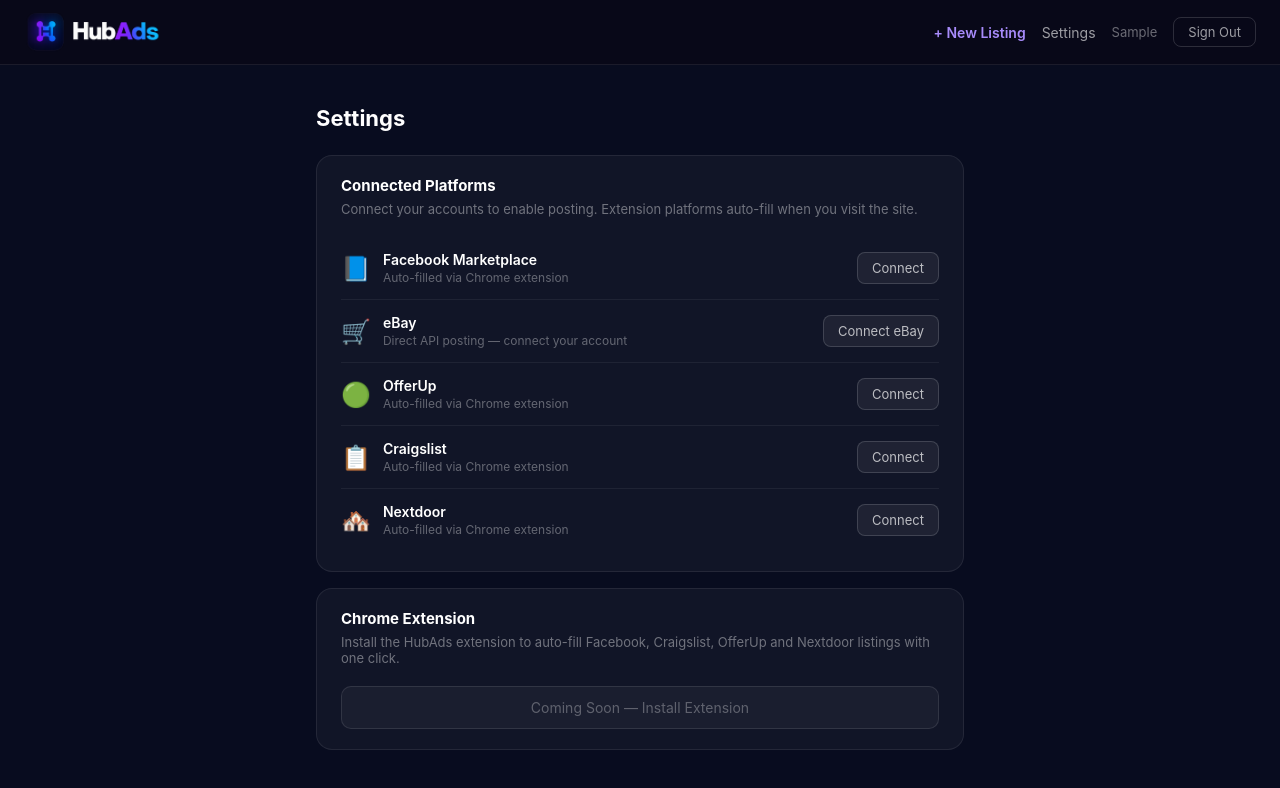
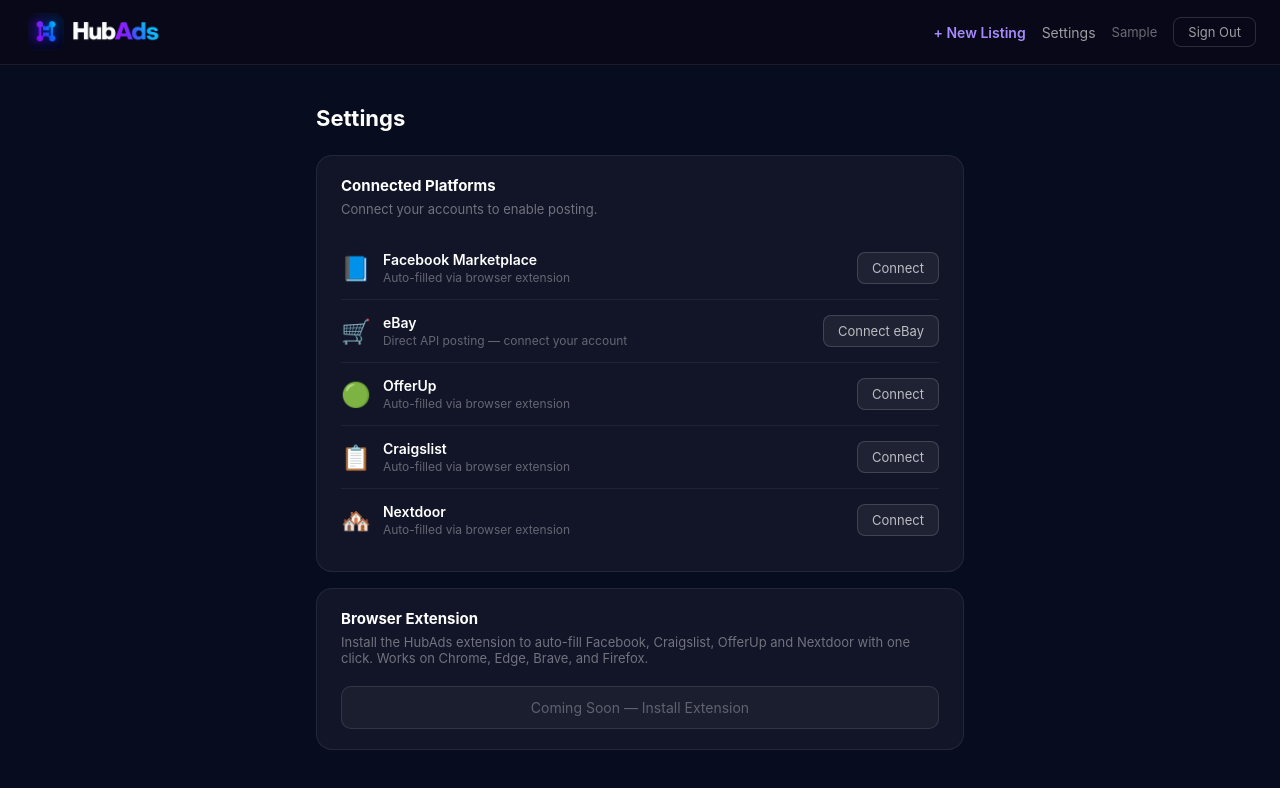
Before and after one commit to splainbryan-dev/listapp-client, a React (Vite) app: page /settings in a window 1280 px wide. Shown: the top 788 px of the page. Built offline with nearby package versions, Linux system fonts and the light colour scheme; no server answers; sample sign-in values are in the browser's storage.

Commit message:
fix platform inputs independent per platform

```diff
--- a/src/pages/Settings.jsx
+++ b/src/pages/Settings.jsx
@@ -2,17 +2,17 @@
 import api from '../services/api'
 
 const ALL_PLATFORMS = [
-  { id: 'facebook', label: 'Facebook Marketplace', icon: '📘', note: 'Auto-filled via Chrome extension' },
-  { id: 'ebay', label: 'eBay', icon: '🛒', note: 'Direct API posting — connect your account' },
-  { id: 'offerup', label: 'OfferUp', icon: '🟢', note: 'Auto-filled via Chrome extension' },
-  { id: 'craigslist', label: 'Craigslist', icon: '📋', note: 'Auto-filled via Chrome extension' },
-  { id: 'nextdoor', label: 'Nextdoor', icon: '🏘️', note: 'Auto-filled via Chrome extension' },
+  { id: 'facebook', label: 'Facebook Marketplace', icon: '📘', note: 'Auto-filled via browser extension' },
+  { id: 'ebay', label: 'eBay', icon: '🛒', note: 'Direct API posting — connect your account', fieldLabel: 'eBay username' },
+  { id: 'offerup', label: 'OfferUp', icon: '🟢', note: 'Auto-filled via browser extension' },
+  { id: 'craigslist', label: 'Craigslist', icon: '📋', note: 'Auto-filled via browser extension', fieldLabel: 'Email address' },
+  { id: 'nextdoor', label: 'Nextdoor', icon: '🏘️', note: 'Auto-filled via browser extension' },
 ]
 
 const Settings = () => {
   const [connected, setConnected] = useState([])
   const [connecting, setConnecting] = useState(null)
-  const [form, setForm] = useState({ username: '' })
+  const [inputs, setInputs] = useState({})
   const [success, setSuccess] = useState('')
 
   useEffect(() => {
@@ -23,17 +23,22 @@
 
   const saveConnect = async (platformId) => {
     try {
-      const res = await api.post('/platforms/connect', { platform: platformId, username: form.username })
+      const res = await api.post('/platforms/connect', {
+        platform: platformId,
+        username: inputs[platformId] || ''
+      })
       setConnected(prev => {
         const existing = prev.findIndex(p => p.platform === platformId)
         if (existing >= 0) { const u = [...prev]; u[existing] = res.data; return u }
         return [...prev, res.data]
       })
       setConnecting(null)
-      setForm({ username: '' })
+      setInputs(prev => ({ ...prev, [platformId]: '' }))
       setSuccess(`${platformId} connected!`)
       setTimeout(() => setSuccess(''), 3000)
-    } catch {}
+    } catch {
+      setSuccess('Failed to save — try again')
+    }
   }
 
   const disconnect = async (platformId) => {
@@ -45,13 +50,11 @@
     <div style={styles.page}>
       <h1 style={styles.pageTitle}>Settings</h1>
 
-      {success && (
-        <div style={styles.successBanner}>{success}</div>
-      )}
+      {success && <div style={styles.successBanner}>{success}</div>}
 
       <div style={styles.card}>
         <h2 style={styles.cardTitle}>Connected Platforms</h2>
-        <p style={styles.cardSub}>Connect your accounts to enable posting. Extension platforms auto-fill when you visit the site.</p>
+        <p style={styles.cardSub}>Connect your accounts to enable posting.</p>
 
         {ALL_PLATFORMS.map((p, i) => {
           const conn = isConnected(p.id)
@@ -70,14 +73,17 @@
 
               <div style={styles.platformRight}>
                 {conn ? (
-                  <button style={styles.disconnectBtn} onClick={() => disconnect(p.id)}>Disconnect</button>
+                  <>
+                    <span style={styles.connectedDot}>● Connected</span>
+                    <button style={styles.disconnectBtn} onClick={() => disconnect(p.id)}>Disconnect</button>
+                  </>
                 ) : connecting === p.id ? (
                   <div style={styles.connectForm}>
                     <input
                       style={styles.input}
-                      placeholder="Username"
-                      value={form.username}
-                      onChange={e => setForm({ username: e.target.value })}
+                      placeholder={p.fieldLabel || 'Username'}
+                      value={inputs[p.id] || ''}
+                      onChange={e => setInputs(prev => ({ ...prev, [p.id]: e.target.value }))}
                       onKeyDown={e => e.key === 'Enter' && saveConnect(p.id)}
                       autoFocus
                     />
@@ -89,7 +95,6 @@
                     {p.id === 'ebay' ? 'Connect eBay' : 'Connect'}
                   </button>
                 )}
-                {conn && <span style={styles.connectedDot}>● Connected</span>}
               </div>
             </div>
           )
@@ -97,11 +102,9 @@
       </div>
 
       <div style={styles.card}>
-        <h2 style={styles.cardTitle}>Chrome Extension</h2>
-        <p style={styles.cardSub}>Install the HubAds extension to auto-fill Facebook, Craigslist, OfferUp and Nextdoor listings with one click.</p>
-        <button style={styles.extensionBtn} disabled>
-          Coming Soon — Install Extension
-        </button>
+        <h2 style={styles.cardTitle}>Browser Extension</h2>
+        <p style={styles.cardSub}>Install the HubAds extension to auto-fill Facebook, Craigslist, OfferUp and Nextdoor with one click. Works on Chrome, Edge, Brave, and Firefox.</p>
+        <button style={styles.extensionBtn} disabled>Coming Soon — Install Extension</button>
       </div>
     </div>
   )
@@ -125,7 +128,7 @@
   disconnectBtn: { background: 'rgba(239,68,68,0.1)', border: '1px solid rgba(239,68,68,0.2)', color: '#f87171', borderRadius: 8, padding: '7px 14px', fontSize: 13, cursor: 'pointer', fontFamily: 'inherit' },
   connectedDot: { color: '#22c55e', fontSize: 12 },
   connectForm: { display: 'flex', gap: 6, alignItems: 'center' },
-  input: { background: 'rgba(255,255,255,0.06)', border: '1px solid rgba(255,255,255,0.12)', color: '#fff', borderRadius: 8, padding: '7px 12px', fontSize: 13, fontFamily: 'inherit', outline: 'none', width: 140 },
+  input: { background: 'rgba(255,255,255,0.06)', border: '1px solid rgba(255,255,255,0.12)', color: '#fff', borderRadius: 8, padding: '7px 12px', fontSize: 13, fontFamily: 'inherit', outline: 'none', width: 160 },
   saveBtn: { background: 'linear-gradient(135deg, #7B2FFF, #06B6D4)', color: '#fff', border: 'none', borderRadius: 8, padding: '7px 14px', fontSize: 13, cursor: 'pointer', fontFamily: 'inherit' },
   cancelBtn: { background: 'none', border: 'none', color: 'rgba(255,255,255,0.4)', fontSize: 16, cursor: 'pointer', padding: '4px 8px' },
   extensionBtn: { background: 'rgba(255,255,255,0.04)', border: '1px solid rgba(255,255,255,0.1)', color: 'rgba(255,255,255,0.3)', borderRadius: 10, padding: '12px 20px', fontSize: 14, cursor: 'not-allowed', fontFamily: 'inherit', width: '100%' },
```
